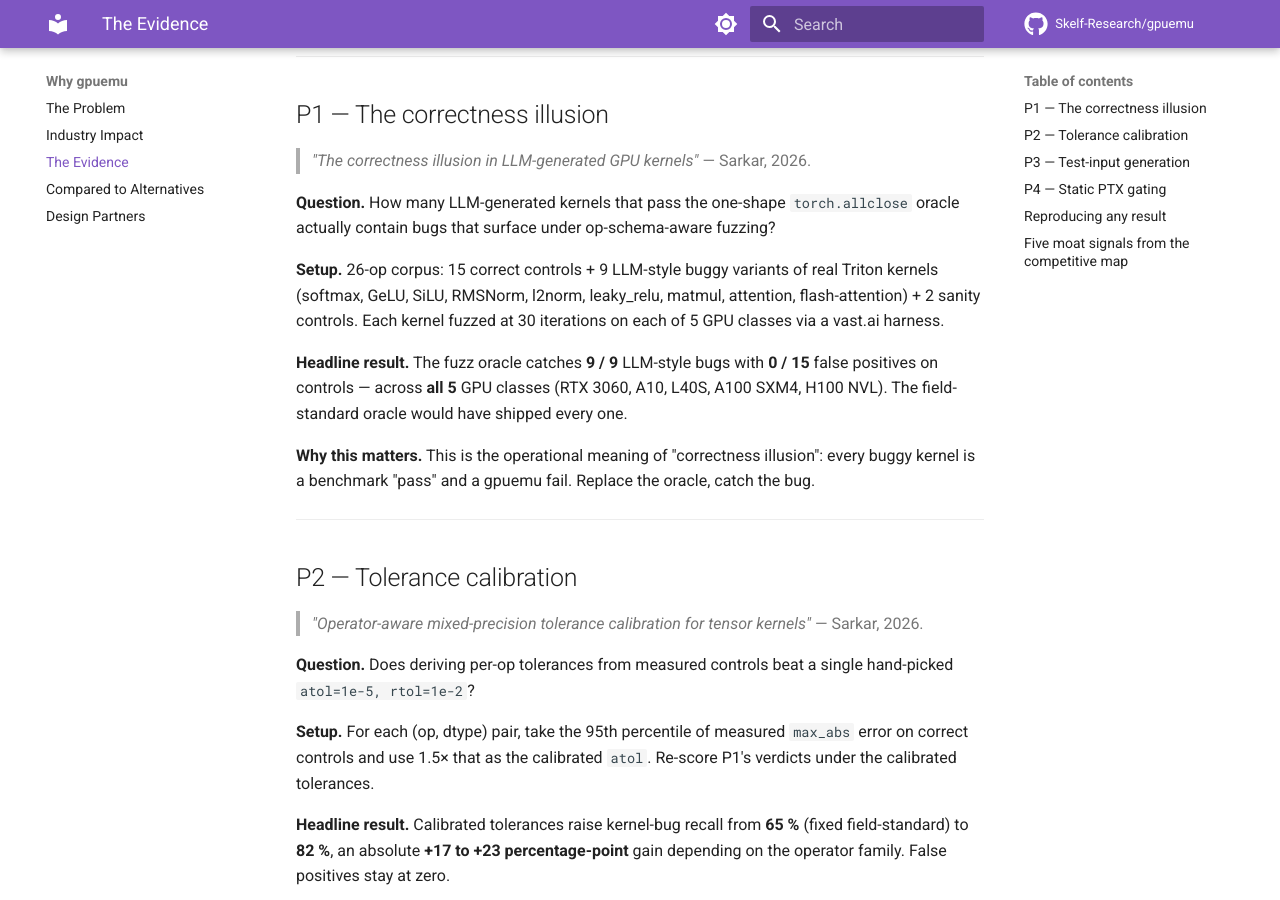
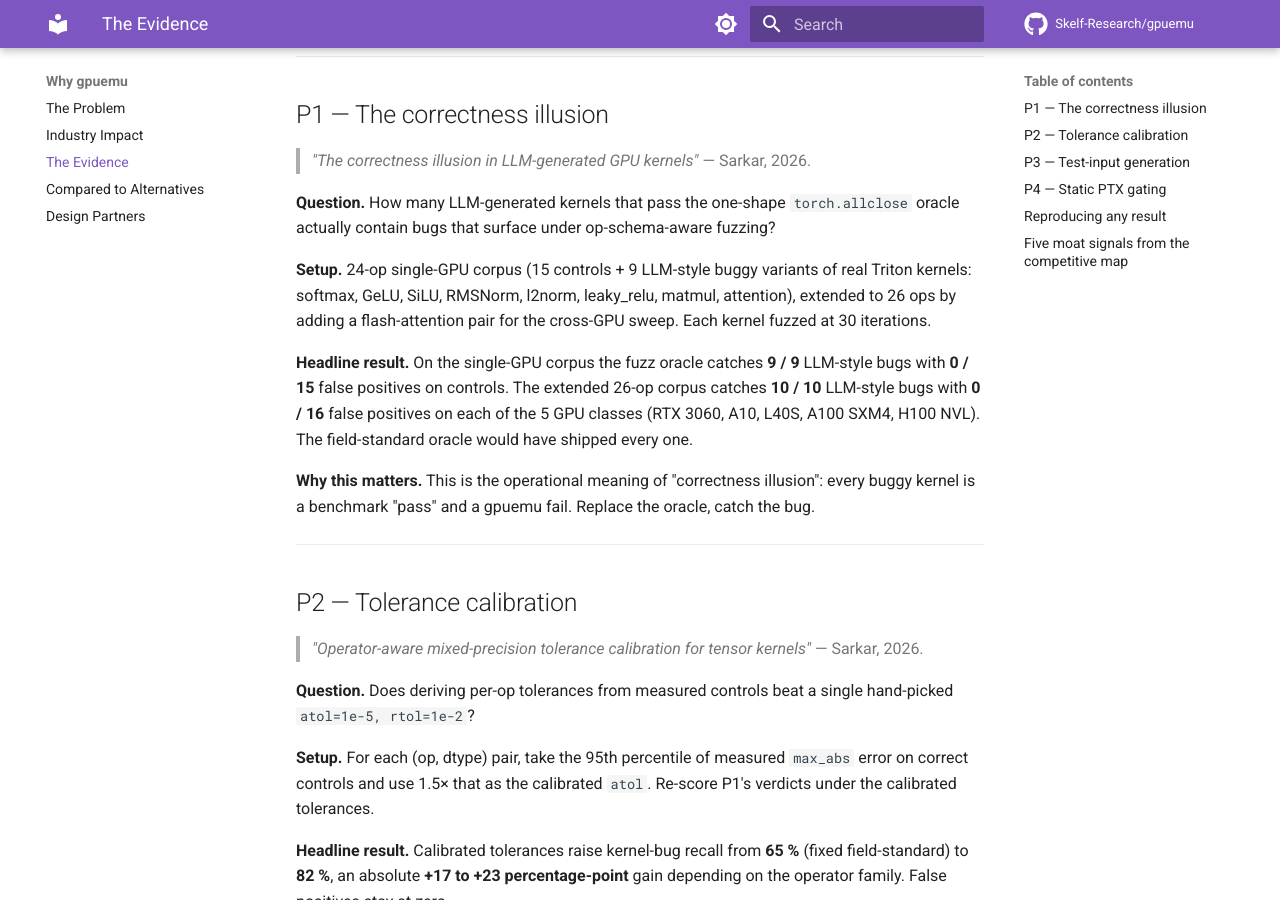
Before and after one commit to Skelf-Research/gpuemu, an MkDocs documentation site: the page built from documentation/docs/why-gpuemu/the-evidence.md, in a window 1280 px wide and 900 px high, scrolled down 366 px. Built offline with MkDocs 1.6.1 and Material for MkDocs 9.7.7, drawn with Linux system fonts in a browser that asks for light colours; comment, search, counter and statistics services are not loaded; the version menu is left out.

Commit message:
docs: sync README + mkdocs paper-finding numbers to current P1 + P3
Reviewer flagged inconsistency between this repo's public docs and the
P1 arxiv preprint. README said "26-op corpus / 9 of 9", but the paper
now distinguishes the 24-op single-GPU result (9/9) from the 26-op
cross-GPU result (10/10).

README.md updates:
  - "26-op corpus / 9 out of 9" -> "26-op corpus across five GPU
    classes / 10 out of 10 / 16 controls"
  - Compared-to row: "0/9 LLM-style bugs" -> "0/10 LLM-style bugs in
    our 26-op corpus across 5 GPU classes"
  - Research-backing P1 row: now states both numbers (9/9 single-GPU,
    10/10 cross-GPU)
  - Research-backing P3 row: 99% -> 93% (the verified ablation
    headline; 99% was an out-of-date draft number)

documentation/docs updates:
  - index.md: "26-op corpus / 9 of 9" -> "26-op corpus across five
    GPU classes / 10 of 10"
  - why-gpuemu/the-problem.md: "9/9 across 5 GPU classes / 15
    controls" -> "10/10 across 5 GPU classes / 16 controls"
  - why-gpuemu/the-evidence.md P1 Setup + Headline rewritten to split
    the single-GPU result (9/9, 15 controls) from the extended
    cross-GPU result (10/10, 16 controls) cleanly
  - why-gpuemu/compared-to.md: same 0/9 -> 0/10 fix
  - why-gpuemu/the-industry-impact.md P3 callout: 99% -> 93%

No content claims change; only the numbers move to match the canonical
P1 abstract and Table 1 in the preprint.

Co-Authored-By: Claude Opus 4.7 (1M context) <noreply@anthropic.com>

```diff
--- a/documentation/docs/why-gpuemu/the-evidence.md
+++ b/documentation/docs/why-gpuemu/the-evidence.md
@@ -17,14 +17,16 @@ teardown. Every flagged failure replays byte-for-byte from a saved input snapsho
 **Question.** How many LLM-generated kernels that pass the one-shape `torch.allclose`
 oracle actually contain bugs that surface under op-schema-aware fuzzing?
 
-**Setup.** 26-op corpus: 15 correct controls + 9 LLM-style buggy variants of real Triton
-kernels (softmax, GeLU, SiLU, RMSNorm, l2norm, leaky_relu, matmul, attention,
-flash-attention) + 2 sanity controls. Each kernel fuzzed at 30 iterations on each of 5
-GPU classes via a vast.ai harness.
+**Setup.** 24-op single-GPU corpus (15 controls + 9 LLM-style buggy variants of real
+Triton kernels: softmax, GeLU, SiLU, RMSNorm, l2norm, leaky_relu, matmul, attention),
+extended to 26 ops by adding a flash-attention pair for the cross-GPU sweep. Each
+kernel fuzzed at 30 iterations.
 
-**Headline result.** The fuzz oracle catches **9 / 9** LLM-style bugs with **0 / 15**
-false positives on controls — across **all 5** GPU classes (RTX 3060, A10, L40S,
-A100 SXM4, H100 NVL). The field-standard oracle would have shipped every one.
+**Headline result.** On the single-GPU corpus the fuzz oracle catches **9 / 9**
+LLM-style bugs with **0 / 15** false positives on controls. The extended 26-op
+corpus catches **10 / 10** LLM-style bugs with **0 / 16** false positives on each of
+the 5 GPU classes (RTX 3060, A10, L40S, A100 SXM4, H100 NVL). The field-standard
+oracle would have shipped every one.
 
 **Why this matters.** This is the operational meaning of "correctness illusion": every
 buggy kernel is a benchmark "pass" and a gpuemu fail. Replace the oracle, catch the bug.
```
Also changed, not shown: documentation/docs/index.md (+2 -2 lines), documentation/docs/why-gpuemu/compared-to.md (+1 -1 lines), documentation/docs/why-gpuemu/the-industry-impact.md (+1 -1 lines), documentation/docs/why-gpuemu/the-problem.md (+3 -2 lines), README.md.
